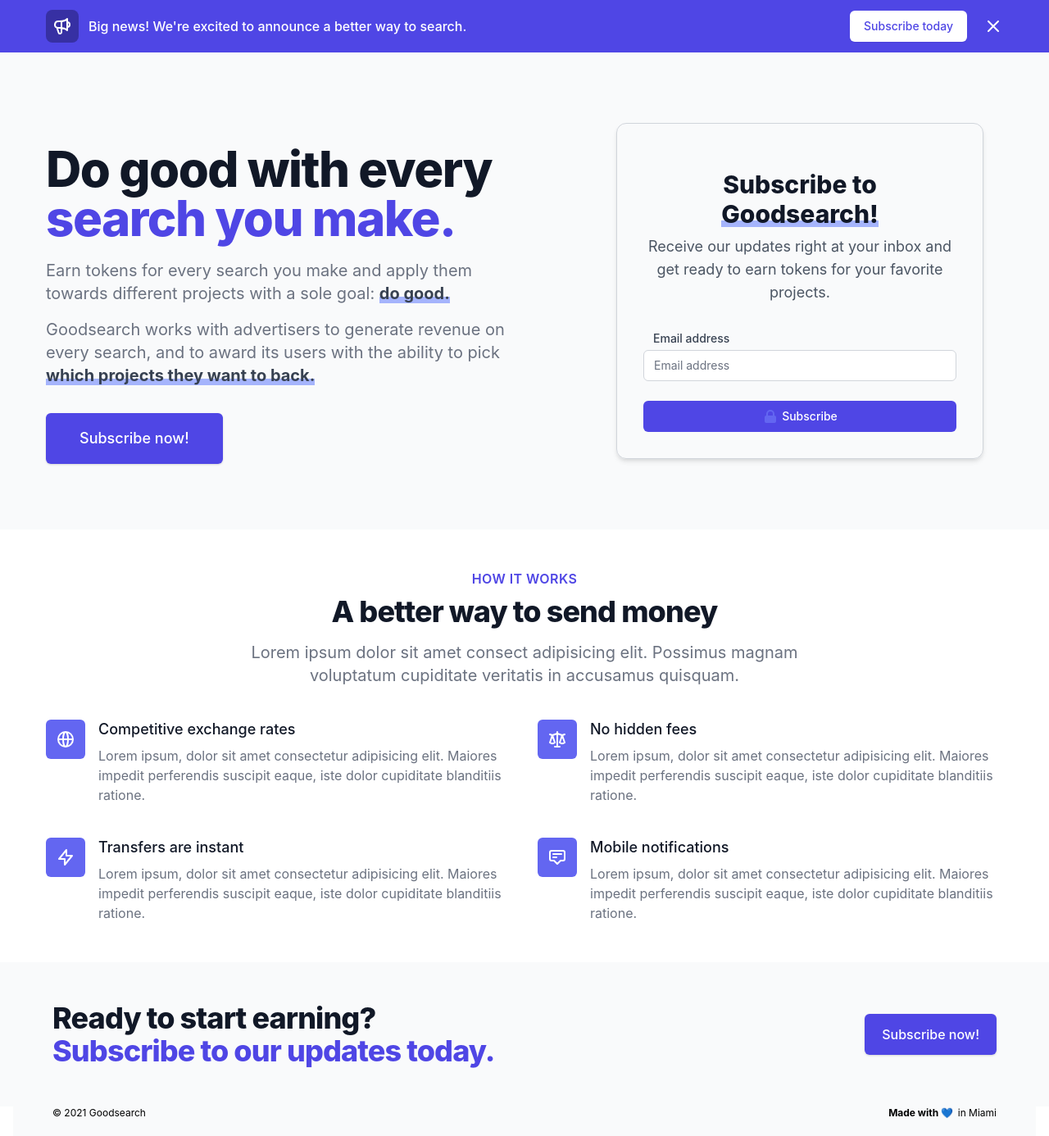
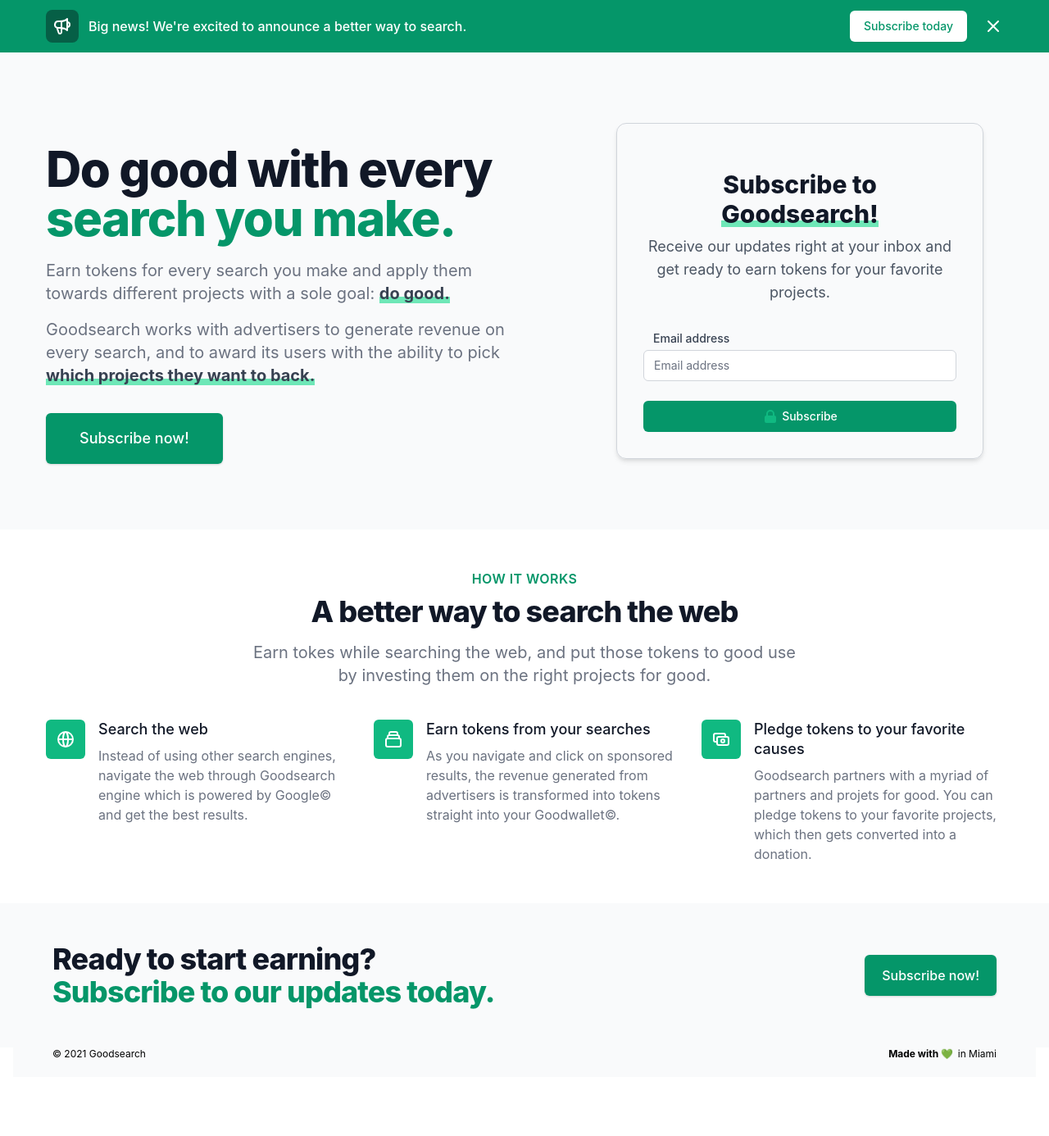
Before and after one commit to gustavofjordao021/goodsearch-landinpage, a React (Create React App) app: page / in a window 1280 px wide. Shown: the whole page at 82% size. After the commit the page ends 1314 px from the top, so only its background shows below. Built offline with nearby package versions, Linux system fonts and the light colour scheme.

Commit message:
Changed color palette, included timestamp for subscriptions

```diff
--- a/package.json
+++ b/package.json
@@ -11,6 +11,7 @@
     "@testing-library/user-event": "^12.8.3",
     "axios": "^0.21.1",
     "dotenv": "^8.2.0",
+    "moment": "^2.29.1",
     "react": "^17.0.2",
     "react-dom": "^17.0.2",
     "react-scripts": "4.0.3",
--- a/src/components/Button/Button.js
+++ b/src/components/Button/Button.js
@@ -6,7 +6,7 @@
       {buttonType === "primary" ? (
         <button
           type="submit"
-            className="group relative w-full flex justify-center py-2 border border-transparent text-sm font-medium rounded-md text-white bg-indigo-600 hover:bg-indigo-700 focus:outline-none focus:ring-2 focus:ring-offset-2 focus:ring-indigo-500"
+          className="group relative w-full flex justify-center py-2 border border-transparent text-sm font-medium rounded-md text-white bg-green-600 hover:bg-green-700 focus:outline-none focus:ring-2 focus:ring-offset-2 focus:ring-green-500"
           onClick={(e) => clickAction(e)}
         >
           <div className="relative left-0 inset-y-0 flex items-center pr-1">
@@ -35,7 +35,7 @@
               ""
             ) : (
               <svg
-                  className="h-5 w-5 text-indigo-500 group-hover:text-indigo-400"
+                className="h-5 w-5 text-green-500 group-hover:text-green-400"
                 xmlns="http://www.w3.org/2000/svg"
                 viewBox="0 0 20 20"
                 fill="currentColor"
@@ -54,7 +54,7 @@
       ) : buttonType === "secondary" ? (
         <button
           type="submit"
-            className="group relative w-full flex justify-center py-2 border border-indigo-600 text-sm font-medium rounded-md text-indigo-600 bg-white hover:bg-white focus:outline-none focus:ring-2 focus:ring-offset-2 focus:ring-indigo-500"
+          className="group relative w-full flex justify-center py-2 border border-green-600 text-sm font-medium rounded-md text-green-600 bg-white hover:bg-white focus:outline-none focus:ring-2 focus:ring-offset-2 focus:ring-green-500"
           onClick={(e) => clickAction(e)}
         >
           {" "}
@@ -62,7 +62,7 @@
             {" "}
             {clickEffect === "true" ? (
               <svg
-                  class="animate-spin -ml-1 mr-3 h-5 w-5 text-indigo"
+                class="animate-spin -ml-1 mr-3 h-5 w-5 text-green"
                 xmlns="http://www.w3.org/2000/svg"
                 fill="none"
                 viewBox="0 0 24 24"
@@ -85,7 +85,7 @@
               ""
             ) : (
               <svg
-                  className="h-5 w-5 text-indigo-500 group-hover:text-indigo-400"
+                className="h-5 w-5 text-green-500 group-hover:text-green-400"
                 xmlns="http://www.w3.org/2000/svg"
                 viewBox="0 0 20 20"
                 fill="currentColor"
--- a/src/components/CTA/CTA.js
+++ b/src/components/CTA/CTA.js
@@ -5,12 +5,14 @@
       <div className="max-w-7xl py-12 mx-4 px-4 sm:px-8 lg:px-12 lg:flex lg:items-center lg:justify-between">
         <h2 className="text-2xl sm:text-4xl font-extrabold tracking-tight text-gray-900">
           <span className="block">Ready to start earning?</span>
-          <span className="block text-indigo-600">Subscribe to our updates today.</span>
+          <span className="block text-green-600">
+            Subscribe to our updates today.
+          </span>
         </h2>
         <div className="mt-8 flex justify-center w-full lg:mt-0 sm:w-auto lg:flex-shrink-0">
           <div className="inline-flex rounded-md shadow">
             <button
-              className="inline-flex items-center justify-center px-5 py-3 border border-transparent text-base font-medium rounded-md text-white bg-indigo-600 hover:bg-indigo-700"
+              className="inline-flex items-center justify-center px-5 py-3 border border-transparent text-base font-medium rounded-md text-white bg-green-600 hover:bg-green-700"
               onClick={() => modalVisibilityToggler()}
             >
               Subscribe now!
@@ -19,7 +21,7 @@
         </div>
       </div>
     </div>
-  )
-}
+  );
+};
 
 export default CTA;
--- a/src/components/Features/Features.js
+++ b/src/components/Features/Features.js
@@ -1,65 +1,69 @@
-import { AnnotationIcon, GlobeAltIcon, LightningBoltIcon, ScaleIcon } from '@heroicons/react/outline'
+import {
+  CashIcon,
+  GlobeAltIcon,
+  CollectionIcon,
+} from "@heroicons/react/outline";
 
 const features = [
   {
-    name: 'Competitive exchange rates',
+    name: "Search the web",
     description:
-      'Lorem ipsum, dolor sit amet consectetur adipisicing elit. Maiores impedit perferendis suscipit eaque, iste dolor cupiditate blanditiis ratione.',
+      "Instead of using other search engines, navigate the web through Goodsearch engine which is powered by Google© and get the best results.",
     icon: GlobeAltIcon,
   },
   {
-    name: 'No hidden fees',
+    name: "Earn tokens from your searches",
     description:
-      'Lorem ipsum, dolor sit amet consectetur adipisicing elit. Maiores impedit perferendis suscipit eaque, iste dolor cupiditate blanditiis ratione.',
-    icon: ScaleIcon,
+      "As you navigate and click on sponsored results, the revenue generated from advertisers is transformed into tokens straight into your Goodwallet©.",
+    icon: CollectionIcon,
   },
   {
-    name: 'Transfers are instant',
+    name: "Pledge tokens to your favorite causes",
     description:
-      'Lorem ipsum, dolor sit amet consectetur adipisicing elit. Maiores impedit perferendis suscipit eaque, iste dolor cupiditate blanditiis ratione.',
-    icon: LightningBoltIcon,
+      "Goodsearch partners with a myriad of partners and projets for good. You can pledge tokens to your favorite projects, which then gets converted into a donation.",
+    icon: CashIcon,
   },
-  {
-    name: 'Mobile notifications',
-    description:
-      'Lorem ipsum, dolor sit amet consectetur adipisicing elit. Maiores impedit perferendis suscipit eaque, iste dolor cupiditate blanditiis ratione.',
-    icon: AnnotationIcon,
-  },
-]
+];
 
 const Features = () => {
   return (
     <div id="features" className="py-12 bg-white">
       <div className="flex flex-col justify-items-center max-w-7xl mx-4 px-4 sm:px-8 md:mx-4 lg:px-10">
         <div className="text-center">
-          <h2 className="text-base text-indigo-600 font-semibold tracking-wide uppercase">How it works</h2>
+          <h2 className="text-base text-green-600 font-semibold tracking-wide uppercase">
+            How it works
+          </h2>
           <p className="mt-2 text-3xl leading-8 font-extrabold tracking-tight text-gray-900 sm:text-4xl">
-            A better way to send money
+            A better way to search the web
           </p>
           <p className="mt-4 max-w-2xl text-xl text-gray-500 lg:mx-auto">
-            Lorem ipsum dolor sit amet consect adipisicing elit. Possimus magnam voluptatum cupiditate veritatis in
-            accusamus quisquam.
+            Earn tokes while searching the web, and put those tokens to good use
+            by investing them on the right projects for good.
           </p>
         </div>
 
         <div className="mt-10">
-          <dl className="space-y-10 md:space-y-0 md:grid md:grid-cols-2 md:gap-x-8 md:gap-y-10">
+          <dl className="space-y-10 md:space-y-0 md:grid md:grid-cols-3 md:gap-x-8 md:gap-y-10">
             {features.map((feature) => (
               <div key={feature.name} className="relative">
                 <dt>
-                  <div className="absolute flex items-center justify-center h-12 w-12 rounded-md bg-indigo-500 text-white">
+                  <div className="absolute flex items-center justify-center h-12 w-12 rounded-md bg-green-500 text-white">
                     <feature.icon className="h-6 w-6" aria-hidden="true" />
                   </div>
-                  <p className="ml-16 text-lg leading-6 font-medium text-gray-900">{feature.name}</p>
+                  <p className="ml-16 text-lg leading-6 font-medium text-gray-900">
+                    {feature.name}
+                  </p>
                 </dt>
-                <dd className="mt-2 ml-16 text-base text-gray-500">{feature.description}</dd>
+                <dd className="mt-2 ml-16 text-base text-gray-500">
+                  {feature.description}
+                </dd>
               </div>
             ))}
           </dl>
         </div>
       </div>
     </div>
-  )
-}
+  );
+};
 
 export default Features;
--- a/src/components/Footer/Footer.js
+++ b/src/components/Footer/Footer.js
@@ -7,7 +7,7 @@
           <b>
             Made with{" "}
             <span role="img" aria-label="love">
-                    💙 &nbsp;
+              💚 &nbsp;
             </span>
           </b>
           in Miami
--- a/src/components/Form/Form.js
+++ b/src/components/Form/Form.js
@@ -6,6 +6,8 @@
 
 import VALIDATORS from "../../util/validators";
 import SUBSCRIBE_SERVICE from "../../services/SubscribeService.js";
+
+import moment from "moment";
 
 const Form = (props) => {
   const [credentialsState, setCredentialsState] = useState({
@@ -22,8 +24,8 @@
   let handleSubmit = (event) => {
     event.preventDefault();
     if (
-      VALIDATORS.isEmpty(credentialsState.email) &&
-      VALIDATORS.isEmail(credentialsState.email)
+      !VALIDATORS.isEmpty(credentialsState.email) &&
+      !VALIDATORS.isEmail(credentialsState.email)
     ) {
       setLifecycleState({
         errors: "Please confirm email adress before trying to subscribe.",
@@ -33,6 +35,7 @@
     } else {
       setLifecycleState({ errors: [], isError: false, isLoading: true });
       SUBSCRIBE_SERVICE.subscribeUser({
+        timestamp: moment().format("MM DD YY"),
         email: credentialsState.email,
       })
         .then(() => {
@@ -65,7 +68,7 @@
                   Subscribe to{" "}
                   <span className="relative inline-block">
                     <span className="z-20 relative">Goodsearch!</span>
-                    <div className="bg-indigo-300 absolute w-full h-2 bottom-0.5 z-10"></div>
+                    <div className="bg-green-300 absolute w-full h-2 bottom-0.5 z-10"></div>
                   </span>
                   <p className="mt-2 text-center text-lg font-normal text-gray-600">
                     Receive our updates right at your inbox and get ready to
@@ -99,7 +102,7 @@
                       type="email"
                       autocomplete="email"
                       required
-                      className="appearance-none relative block w-full px-3 py-2 border border-gray-300 placeholder-gray-500 mb-1 text-gray-900 rounded-md focus:outline-none focus:ring-indigo-500 focus:border-indigo-500 focus:z-10 sm:text-sm"
+                      className="appearance-none relative block w-full px-3 py-2 border border-gray-300 placeholder-gray-500 mb-1 text-gray-900 rounded-md focus:outline-none focus:ring-green-500 focus:border-green-500 focus:z-10 sm:text-sm"
                       placeholder="Email address"
                       onChange={(e) =>
                         setCredentialsState({
@@ -125,7 +128,7 @@
               <div className="flex flex-col items-center">
                 <div>
                   <CheckCircleIcon
-                    className="h-20 w-20 text-indigo-800"
+                    className="h-20 w-20 text-green-800"
                     aria-hidden="true"
                   />
                 </div>
@@ -133,7 +136,7 @@
                   Thank you for subscribing to{" "}
                   <span className="relative inline-block">
                     <span className="z-20 relative">Goodsearch!</span>
-                    <div className="bg-indigo-300 absolute w-full h-2 bottom-0.5 z-10"></div>
+                    <div className="bg-green-300 absolute w-full h-2 bottom-0.5 z-10"></div>
                   </span>
                   <p className="mt-2 text-center text-lg font-normal text-gray-600">
                     Look for our updates on your inbox and spread the word about
--- a/src/components/Header/Header.js
+++ b/src/components/Header/Header.js
@@ -17,11 +17,11 @@
   return (
     <>
       {isHeaderVisible ? (
-        <div className="bg-indigo-600">
+        <div className="bg-green-600">
           <div className="max-w-7xl py-3 px-2 sm:px-8 md:mx-4 lg:px-10">
             <div className="flex items-center justify-between flex-wrap">
               <div className="w-0 flex-1 flex items-center">
-                <span className="flex p-2 rounded-lg bg-indigo-800">
+                <span className="flex p-2 rounded-lg bg-green-800">
                   <SpeakerphoneIcon
                     className="h-6 w-6 text-white"
                     aria-hidden="true"
@@ -38,7 +38,7 @@
               </div>
               <div className="order-3 mt-2 flex-shrink-0 w-full sm:order-2 sm:mt-0 sm:w-auto">
                 <button
-                  className="flex items-center justify-center px-4 py-2 border border-transparent rounded-md shadow-sm text-sm font-medium text-indigo-600 bg-white hover:bg-indigo-50"
+                  className="flex items-center justify-center px-4 py-2 border border-transparent rounded-md shadow-sm text-sm font-medium text-green-600 bg-white hover:bg-green-50"
                   onClick={() => modalVisibilityToggler()}
                 >
                   Subscribe today
@@ -47,7 +47,7 @@
               <div className="order-2 flex-shrink-0 sm:order-3 sm:ml-3">
                 <button
                   type="button"
-                  className="-mr-1 flex p-2 rounded-md hover:bg-indigo-500 focus:outline-none focus:ring-2 focus:ring-white sm:-mr-2"
+                  className="-mr-1 flex p-2 rounded-md hover:bg-green-500 focus:outline-none focus:ring-2 focus:ring-white sm:-mr-2"
                   onClick={() => toggleHeaderVisibility()}
                 >
                   <span className="sr-only">Dismiss</span>
--- a/src/components/Hero/Hero.js
+++ b/src/components/Hero/Hero.js
@@ -1,7 +1,6 @@
-import Form from "../Form/Form"
+import Form from "../Form/Form";
 
 const Hero = (props) => {
-
   const { modalVisibilityToggler } = props;
   return (
     <>
@@ -13,28 +12,35 @@
               <div className="sm:text-center lg:text-left">
                 <h1 className="text-3xl tracking-tight font-extrabold text-gray-900 sm:text-5xl md:text-6xl">
                   <span className="block xl:inline">Do good with every</span>
-                  <span className="block text-indigo-600 xl:inline">
-                    {" "}search you make.
+                  <span className="block text-green-600 xl:inline">
+                    {" "}
+                    search you make.
                   </span>
                 </h1>
                 <p className="mt-3 text-base text-gray-500 sm:mt-5 sm:text-lg sm:max-w-xl sm:mx-auto md:mt-5 md:text-xl lg:mx-0">
-                  Earn tokens for every search you make and apply them towards different projects with a sole goal: {" "}
+                  Earn tokens for every search you make and apply them towards
+                  different projects with a sole goal:{" "}
                   <span className="relative inline-block">
-                    <span className="z-20 relative font-bold text-gray-700">do good.</span>
-                    <div className="bg-indigo-300 absolute w-full h-2 bottom-0.5 z-10"></div>
+                    <span className="z-20 relative font-bold text-gray-700">
+                      do good.
+                    </span>
+                    <div className="bg-green-300 absolute w-full h-2 bottom-0.5 z-10"></div>
                   </span>
                 </p>
                 <p className="mt-3 text-base text-gray-500 sm:mt-5 sm:text-lg sm:max-w-xl sm:mx-auto md:block md:mt-4 md:text-xl lg:mx-0">
-                  Goodsearch works with advertisers to generate revenue on every search, and to award its users with the ability to pick {" "}
+                  Goodsearch works with advertisers to generate revenue on every
+                  search, and to award its users with the ability to pick{" "}
                   <span className="relative inline-block">
-                    <span className="z-20 relative font-bold text-gray-700">which projects they want to back.</span>
-                    <div className="bg-indigo-300 absolute w-full h-2 bottom-0.5 z-10"></div>
+                    <span className="z-20 relative font-bold text-gray-700">
+                      which projects they want to back.
+                    </span>
+                    <div className="bg-green-300 absolute w-full h-2 bottom-0.5 z-10"></div>
                   </span>
                 </p>
                 <div className="mt-5 sm:mt-8 sm:flex sm:justify-center lg:justify-start">
                   <div className="rounded-md shadow">
                     <button
-                      className="w-full flex items-center justify-center px-8 py-3 border border-transparent text-base font-medium rounded-md text-white bg-indigo-600 hover:bg-indigo-700 md:py-4 md:text-lg md:px-10"
+                      className="w-full flex items-center justify-center px-8 py-3 border border-transparent text-base font-medium rounded-md text-white bg-green-600 hover:bg-green-700 md:py-4 md:text-lg md:px-10"
                       onClick={() => modalVisibilityToggler()}
                     >
                       Subscribe now!
--- a/src/services/SubscribeService.js
+++ b/src/services/SubscribeService.js
@@ -1,4 +1,4 @@
-import axios from "axios"
+import axios from "axios";
 
 const baseURL = "https://sheet.best/api/sheets/";
 
@@ -8,7 +8,7 @@
 
 const SUBSCRIBE_SERVICE = {
   subscribeUser(userInputs) {
-    return service.post(`/${process.env.REACT_APP_SHEET_BEST_ID}`, userInputs)
+    return service.post(`/${process.env.REACT_APP_SHEET_BEST_ID}`, userInputs);
   },
 };
 
```
Also changed, not shown: src/components/Alert/Alert.js (+21 -7 lines), src/components/ModalForm/ModalForm.js (+10 -7 lines), 1 other file (tests, documents, lock files or other folders). Lines whose indentation alone changed are shown as unchanged.
